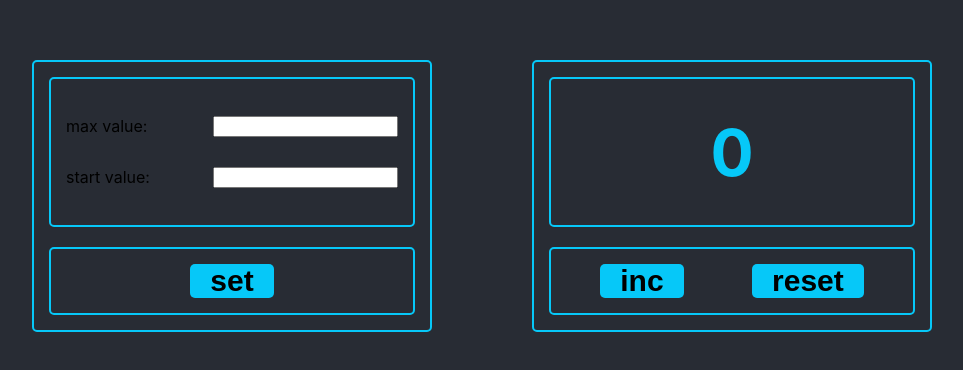
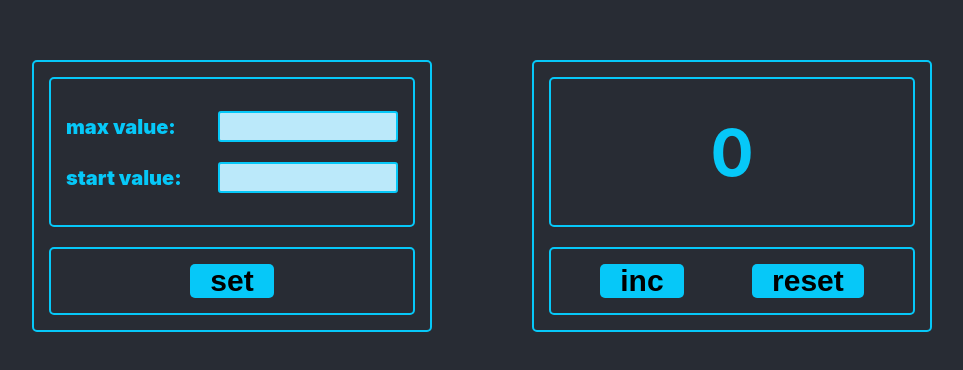
Before and after one commit to Daniyel-Tkachuk/counter, a React (Create React App) app: page / in a window 1280 px wide. Shown: the part 204-574 px from the top of the page, without its empty margins (158-1121 px from the left). Built offline with nearby package versions, Linux system fonts and the light colour scheme.

Commit message:
refactor

```diff
--- a/src/components/input/Input.module.css
+++ b/src/components/input/Input.module.css
@@ -1,3 +1,11 @@
 .input {
-
+    text-align: center;
+    font-size: 15px;
+    font-weight: 600;
+    width: 180px;
+    padding: 5px;
+    border: 2px solid rgb(6, 200, 248);
+    border-radius: 3px;
+    outline: none;
+    background-color: #bbe9fa;
 }
--- a/src/components/settings/Settings.module.css
+++ b/src/components/settings/Settings.module.css
@@ -1,15 +1,14 @@
 .settings {
+    display: flex;
+    flex-direction: column;
+    gap: 20px;
+}
+
+.settingsField {
     display: flex;
     flex-direction: column;
     justify-content: center;
     gap: 20px;
-}
-
-.settingsField {
-    display: inherit;
-    flex-direction: column;
-    justify-content: center;
-    gap: 30px;
     width: 100%;
     height: 150px;
     padding: 15px;
@@ -18,7 +17,8 @@
 }
 
 .settingsField div {
-    display: inherit;
+    display: flex;
+    align-items: center;
     justify-content: space-between;
 }
 
--- a/src/components/settings/Settings.tsx
+++ b/src/components/settings/Settings.tsx
@@ -2,6 +2,7 @@ import React, {FC} from 'react';
 import s from './Settings.module.css';
 import {Button} from "../button/Button";
 import {Input} from "../input/Input";
+import {Text} from "../text/Text";
 
 type Props = {
 
@@ -12,11 +13,11 @@ export const Settings: FC<Props> = (props) => {
       <div className={s.settings}>
         <div className={s.settingsField}>
             <div>
-               <span>max value:</span>
+               <Text text="max value:"/>
                <Input/>
             </div>
            <div>
-              <span>start value:</span>
+              <Text text="start value:"/>
               <Input/>
            </div>
         </div>
--- /dev/null
+++ b/src/components/text/Text.module.css
@@ -0,0 +1,5 @@
+.text {
+    font-size: 20px;
+    font-weight: 900;
+    color: rgb(6, 200, 248);
+}
--- /dev/null
+++ b/src/components/text/Text.tsx
@@ -0,0 +1,14 @@
+import React, {FC} from 'react';
+import s from './Text.module.css';
+
+type Props = {
+   text: string
+}
+
+export const Text: FC<Props> = (props) => {
+   const {text} = props;
+
+   return (
+      <span className={s.text}>{text}</span>
+   );
+};
```
